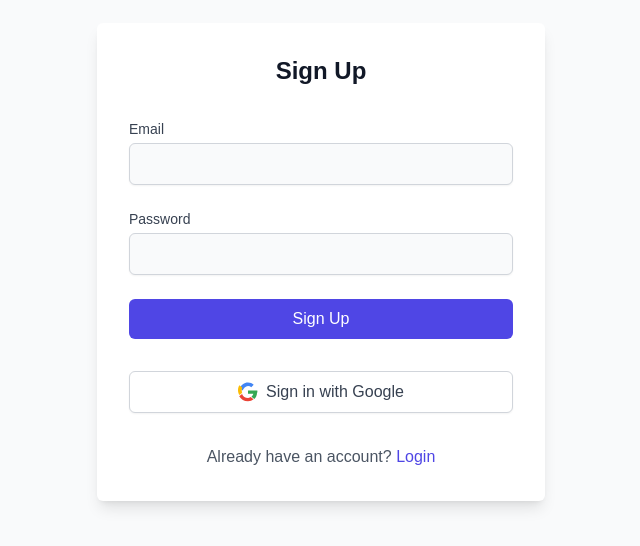
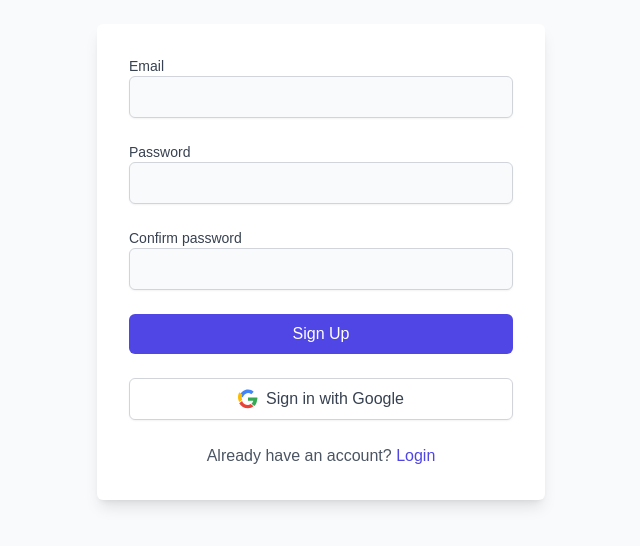
Before and after one commit to winnie-webb/brukgram, a Next.js app: page /signup in a window 1280 px wide. Shown: the part 138-684 px from the top of the page, without its empty margins (319-959 px from the left). Built offline with nearby package versions, Linux system fonts and the light colour scheme; no server answers.

Commit message:
Improved Authentication with custom validation with the help of yup and useForm

```diff
--- a/app/login/page.jsx
+++ b/app/login/page.jsx
@@ -3,36 +3,55 @@
 import { useState } from "react";
 import { auth } from "../../firebase"; // Import the googleProvider
 import { signInWithEmailAndPassword } from "firebase/auth";
-
 import { useRouter } from "next/navigation";
 import Link from "next/link";
 import GoogleBtn from "../components/auth-utils/GoogleBtn";
+import { useForm } from "react-hook-form";
+import { yupResolver } from "@hookform/resolvers/yup";
+import * as Yup from "yup";
 
 const LoginPage = () => {
-  const [email, setEmail] = useState("");
-  const [password, setPassword] = useState("");
   const [error, setError] = useState(null);
   const router = useRouter();
 
+  // Validation schema
+  const validationSchema = Yup.object().shape({
+    email: Yup.string().required("Email is required").email("Email is invalid"),
+    password: Yup.string().required("Password is required"),
+  });
+
+  const {
+    register,
+    handleSubmit,
+    formState: { errors },
+  } = useForm({
+    resolver: yupResolver(validationSchema),
+  });
+
   // Handle email/password login
-  const handleLogin = async (e) => {
-    e.preventDefault();
+  const handleLogin = async (data) => {
+    const { email, password } = data;
     try {
       await signInWithEmailAndPassword(auth, email, password);
       router.push("/"); // Redirect to homepage after login
     } catch (err) {
-      setError(err.message);
+      if (err.code === "auth/wrong-password") {
+        setError("Invalid password.");
+      } else if (err.code === "auth/user-not-found") {
+        setError("User not found.");
+      } else {
+        setError("An error occurred. Please try again.");
+      }
     }
   };
 
   return (
     <div className="min-h-screen flex justify-center items-center bg-gray-50">
-      <div className="w-full max-w-md p-8 space-y-8 bg-white shadow-lg rounded-md">
-        <h2 className="text-2xl font-bold text-gray-900 text-center">Login</h2>
+      <div className="w-full max-w-md p-8 space-y-6 bg-white shadow-lg rounded-md">
         {error && <p className="text-red-500 text-center">{error}</p>}
 
         {/* Email/Password Login Form */}
-        <form onSubmit={handleLogin} className="space-y-6">
+        <form onSubmit={handleSubmit(handleLogin)} className="space-y-6">
           <div>
             <label
               htmlFor="email"
@@ -43,10 +62,14 @@ const LoginPage = () => {
             <input
               type="email"
               id="email"
-              value={email}
-              onChange={(e) => setEmail(e.target.value)}
-              className="mt-1 block w-full px-3 py-2 bg-gray-50 border border-gray-300 rounded-md shadow-sm focus:outline-none focus:ring-indigo-500 focus:border-indigo-500"
+              {...register("email")} // Register input for validation
+              className={`block w-full px-3 py-2 bg-gray-50 border ${
+                errors.email ? "border-red-500" : "border-gray-300"
+              } rounded-md shadow-sm focus:outline-none focus:ring-indigo-500 focus:border-indigo-500`}
             />
+            {errors.email && (
+              <p className="text-red-500 text-sm">{errors.email.message}</p>
+            )}
           </div>
           <div>
             <label
@@ -58,10 +81,14 @@ const LoginPage = () => {
             <input
               type="password"
               id="password"
-              value={password}
-              onChange={(e) => setPassword(e.target.value)}
-              className="mt-1 block w-full px-3 py-2 bg-gray-50 border border-gray-300 rounded-md shadow-sm focus:outline-none focus:ring-indigo-500 focus:border-indigo-500"
+              {...register("password")} // Register input for validation
+              className={`block w-full px-3 py-2 bg-gray-50 border ${
+                errors.password ? "border-red-500" : "border-gray-300"
+              } rounded-md shadow-sm focus:outline-none focus:ring-indigo-500 focus:border-indigo-500`}
             />
+            {errors.password && (
+              <p className="text-red-500 text-sm">{errors.password.message}</p>
+            )}
           </div>
           <button
             type="submit"
@@ -73,7 +100,7 @@ const LoginPage = () => {
         <GoogleBtn setError={setError} />
 
         <p className="text-center text-gray-600">
-          Don't have an account?{" "}
+          {"Don't have an account?"}{" "}
           <Link
             href="/signup"
             className="text-indigo-600 hover:text-indigo-500"
--- a/app/signup/page.jsx
+++ b/app/signup/page.jsx
@@ -4,32 +4,52 @@ import { useState } from "react";
 import { auth } from "../../firebase"; // Import the googleProvider
 import { createUserWithEmailAndPassword } from "firebase/auth";
 import { useRouter } from "next/navigation";
+import { useForm } from "react-hook-form";
+import { yupResolver } from "@hookform/resolvers/yup";
+import * as Yup from "yup";
 import GoogleBtn from "../components/auth-utils/GoogleBtn";
 
 const Signup = () => {
   const [email, setEmail] = useState("");
   const [password, setPassword] = useState("");
-  const [error, setError] = useState(null);
-  const router = useRouter();
-
-  const handleSignup = async (e) => {
-    e.preventDefault();
+  const [passwordChecker, setPasswordChecker] = useState("");
+  const validationSchema = Yup.object().shape({
+    email: Yup.string().required("Email is required").email("Email is invalid"),
+    password: Yup.string()
+      .required("Password is required")
+      .min(6, "Password must be at least 6 characters"),
+    confirmPassword: Yup.string()
+      .required("Please confirm your password")
+      .oneOf([Yup.ref("password")], "Passwords don't match"), // Check if passwords match
+  });
+  const onSubmit = async () => {
+    // e.preventDefault();
     try {
       await createUserWithEmailAndPassword(auth, email, password);
       router.push("/login");
     } catch (err) {
-      setError(err.message);
+      if (err.code === "auth/email-already-in-use") {
+        setError("This email is already in use.");
+      } else {
+        setError("An error occurred. Please try again.");
+      }
     }
   };
+  const {
+    register,
+    handleSubmit,
+    formState: { errors },
+  } = useForm({
+    resolver: yupResolver(validationSchema),
+  });
+  const [error, setError] = useState(null);
+  const router = useRouter();
 
   return (
     <div className="min-h-screen flex justify-center items-center bg-gray-50">
-      <div className="w-full max-w-md p-8 space-y-8 bg-white shadow-lg rounded-md">
-        <h2 className="text-2xl font-bold text-gray-900 text-center">
-          Sign Up
-        </h2>
+      <div className="w-full max-w-md p-8 space-y-6 bg-white shadow-lg rounded-md">
         {error && <p className="text-red-500 text-center">{error}</p>}
-        <form onSubmit={handleSignup} className="space-y-6">
+        <form onSubmit={handleSubmit(onSubmit)} className="space-y-6">
           <div>
             <label
               htmlFor="email"
@@ -41,9 +61,13 @@ const Signup = () => {
               type="email"
               id="email"
               value={email}
+              {...register("email")}
               onChange={(e) => setEmail(e.target.value)}
-              className="mt-1 block w-full px-3 py-2 bg-gray-50 border border-gray-300 rounded-md shadow-sm focus:outline-none focus:ring-indigo-500 focus:border-indigo-500"
+              className="block w-full px-3 py-2 bg-gray-50 border border-gray-300 rounded-md shadow-sm focus:outline-none focus:ring-indigo-500 focus:border-indigo-500"
             />
+            {errors.email && (
+              <p className="text-red-500">{errors.email.message}</p>
+            )}
           </div>
           <div>
             <label
@@ -56,9 +80,32 @@ const Signup = () => {
               type="password"
               id="password"
               value={password}
+              {...register("password")}
               onChange={(e) => setPassword(e.target.value)}
-              className="mt-1 block w-full px-3 py-2 bg-gray-50 border border-gray-300 rounded-md shadow-sm focus:outline-none focus:ring-indigo-500 focus:border-indigo-500"
+              className="block w-full px-3 py-2 bg-gray-50 border border-gray-300 rounded-md shadow-sm focus:outline-none focus:ring-indigo-500 focus:border-indigo-500"
             />
+            {errors.password && (
+              <p className="text-red-500">{errors.password.message}</p>
+            )}
+          </div>
+          <div>
+            <label
+              htmlFor="password"
+              className="block text-sm font-medium text-gray-700"
+            >
+              Confirm password
+            </label>
+            <input
+              type="password"
+              id="password-check"
+              value={passwordChecker}
+              {...register("confirmPassword")}
+              onChange={(e) => setPasswordChecker(e.target.value)}
+              className="block w-full px-3 py-2 bg-gray-50 border border-gray-300 rounded-md shadow-sm focus:outline-none focus:ring-indigo-500 focus:border-indigo-500"
+            />
+            {errors.confirmPassword && (
+              <p className="text-red-500">{errors.confirmPassword.message}</p>
+            )}
           </div>
           <button
             type="submit"
```
Also changed, not shown: package.json (+6 -2 lines), 1 other file (tests, documents, lock files or other folders).
